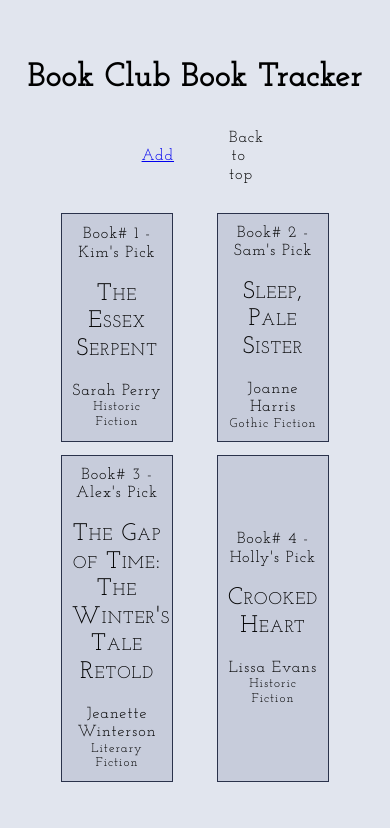
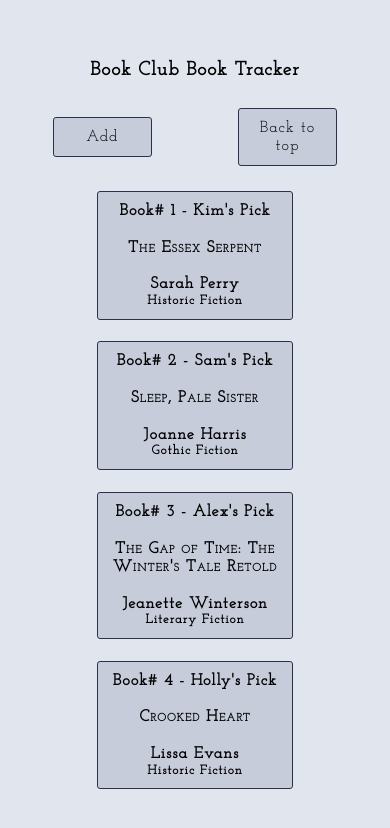
Before and after one commit to hb020202/collection, a PHP site: page / in a window 390 px wide. Shown: the top 828 px of the page. Run offline with PHP 8.4, Linux system fonts and the light colour scheme; data comes from the database, SQL or seed files in the repository.

Commit message:
responsiveness added

```diff
--- a/index.php
+++ b/index.php
@@ -17,10 +17,10 @@
     <h1>Book Club Book Tracker</h1>
 </header>
 <nav>
-    <a href="add.php">Add</a>
-    <a>Back to top</a>
+    <a class="btn" href="add.php">Add</a>
+    <a class="btn" href="#top">Back to top</a>
 </nav>
-<main>
+<main id="top">
     <?php
     foreach ($data as $value) {
         echo "<div><p>Book# " . $value['pick_order'] . " - " . $value['picker'] . "'s Pick</p><br><p class='title'>" . $value['title'] . "</p><br>" . $value['author'] . "<br><p class='genre'>" . $value['genre'] . "</p></div>";
--- a/style1.css
+++ b/style1.css
@@ -9,9 +9,12 @@ body {
 h1 {
     margin: 0;
     padding-top: 50px;
-
 }
 header, nav {
+    position: fixed;
+    top: 0;
+    width: 100%;
+    background-color: #e1e5ee;
     display: grid;
     margin: auto;
     justify-content: space-around;
@@ -19,11 +22,11 @@ header, nav {
     padding: 10px;
 }
 nav {
-    width: 50%;
     grid-template-columns: 25% 25%;
-    margin: auto;
+    margin: 92px auto auto auto;
 }
 main {
+    padding: 180px 5% 5% 5%;
     width: 80%;
     margin: auto;
     display: grid;
@@ -44,6 +47,7 @@ div {
     border: 1px solid #2a324b;
     background-color: #c7ccdb;
     color: #000000;
+    border-radius: 3px;
 }
 a,
 div {
@@ -52,3 +56,36 @@ div {
     text-align: center;
     align-content: center;
 }
+.btn:link,
+.btn:visited {
+    color: #000000;
+    text-decoration: none;
+    border: 1px solid #2a324b;
+    background-color: #c7ccdb;
+    border-radius: 3px;
+}
+.btn:hover {
+    background-color: #e1e5ee;
+    transition-duration: 0.5s;
+    border-color: #6d7275;
+    font-weight: bold;
+}
+@media screen and (max-width: 800px){
+    main {
+        grid-template-columns: 80%;
+    }
+    nav {
+        grid-template-columns: 30% 30%;
+    }
+}
+@media screen and (max-width: 450px){
+    div {
+        font-weight: bold;
+    }
+    h1 {
+        font-size: 120%;
+    }
+    .title {
+        font-size: 100%;
+    }
+}
```
